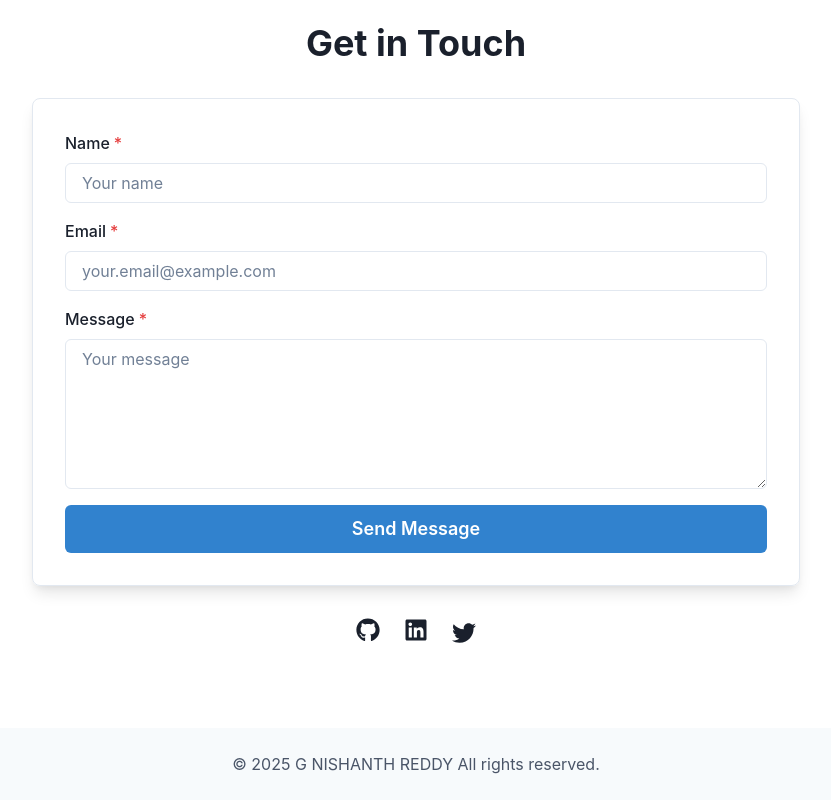
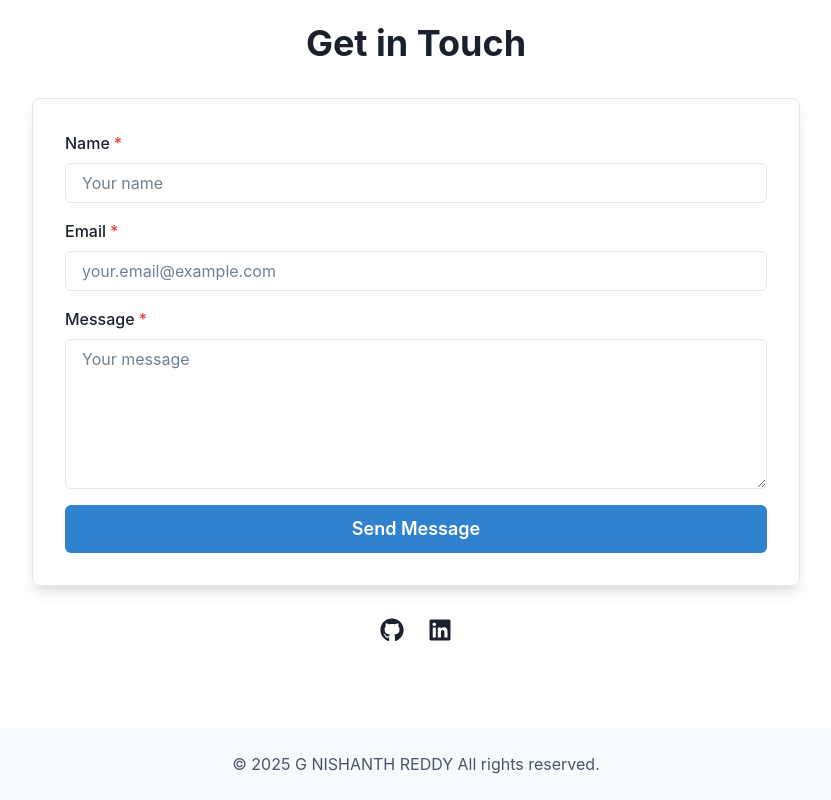
Before and after one commit to Nishanth0513/portfolio, a React (Vite) app: page / in a window 1280 px wide. Shown: the part 2760-3560 px from the top of the page, without its empty margins (224-1055 px from the left). Built offline with nearby package versions, Linux system fonts and the light colour scheme.

Commit message:
Update project files and fix issues

```diff
--- a/src/components/Contact.jsx
+++ b/src/components/Contact.jsx
@@ -48,7 +48,6 @@ const Contact = () => {
           <a href="https://www.linkedin.com/in/g-nishanthreddy" target="_blank" rel="noopener noreferrer">
             <Icon as={FaLinkedin} w={6} h={6} cursor="pointer" />
           </a>
-          <Icon as={FaTwitter} w={6} h={6} cursor="pointer" />
         </HStack>
       </VStack>
     </Box>
```
